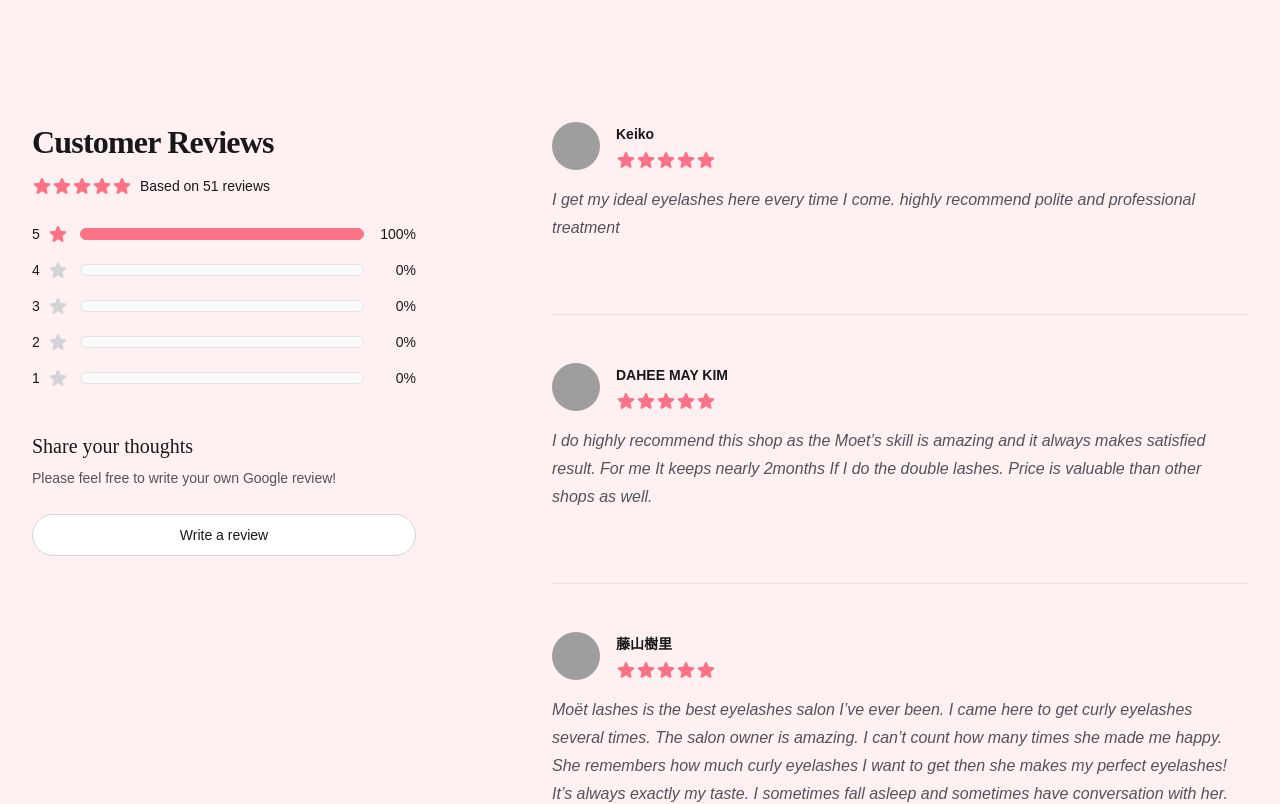
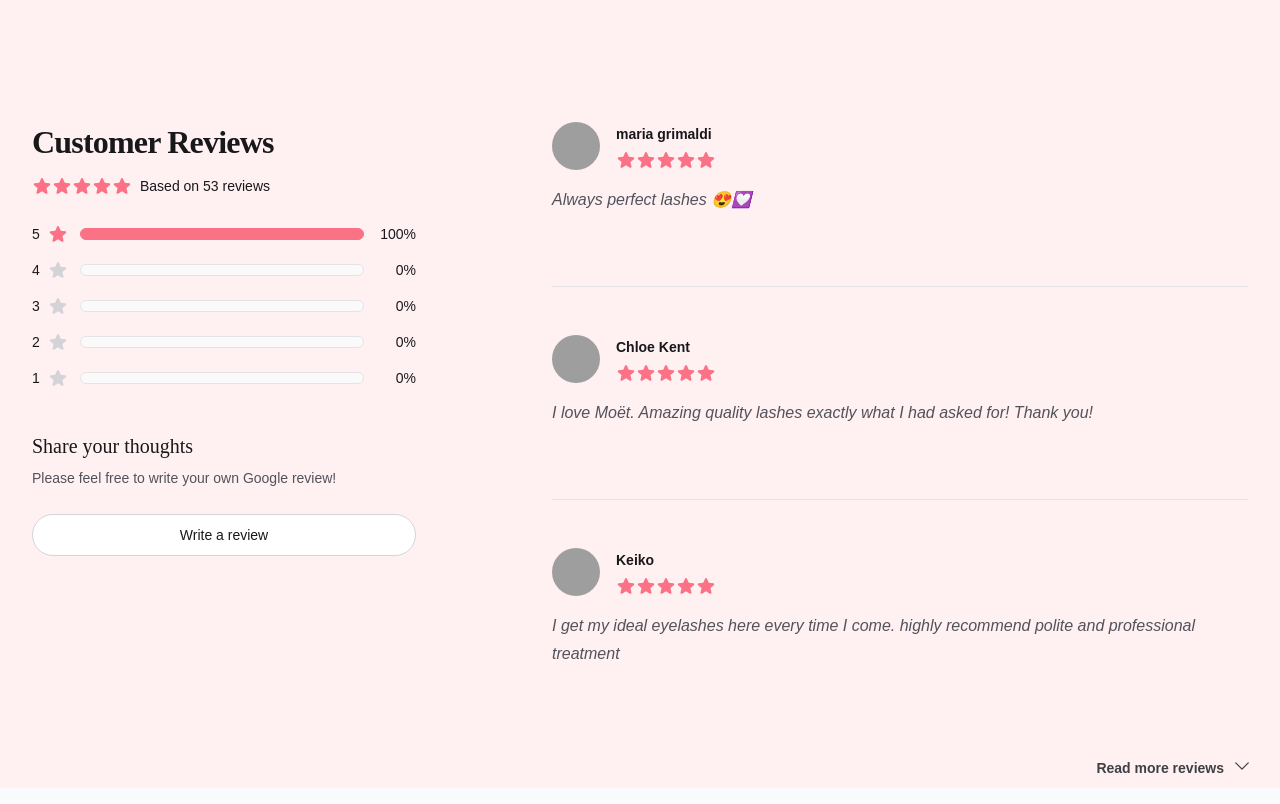
Before and after one commit to Emily-Nilsen/moet-lashes, a Next.js app: page / in a window 1280 px wide. Shown: the part 2280-3084 px from the top of the page. Built offline with nearby package versions, Linux system fonts and the light colour scheme; grey boxes are pictures that could not be loaded; a web font is replaced by a local one.

Commit message:
add reviews 52 and 53

```diff
--- a/src/components/CustomerReviews.jsx
+++ b/src/components/CustomerReviews.jsx
@@ -9,9 +9,9 @@ import { Disclosure } from '@headlessui/react'
 
 const reviews = {
   average: 5,
-  totalCount: 51,
+  totalCount: 53,
   counts: [
-    { rating: 5, count: 51 },
+    { rating: 5, count: 53 },
     { rating: 4, count: 0 },
     { rating: 3, count: 0 },
     { rating: 2, count: 0 },
@@ -19,6 +19,26 @@ const reviews = {
   ],
   featured: [
     // More reviews...
+    {
+      id: 53,
+      rating: 5,
+      content: `
+        <p>Always perfect lashes 😍💟</p>
+      `,
+      author: 'maria grimaldi',
+      avatarSrc:
+        'https://res.cloudinary.com/dt3k2apqd/image/upload/q_auto/Mo%C3%ABt%20Lashes/flowers/flower_53_bbwgvv.webp',
+    },
+    {
+      id: 52,
+      rating: 5,
+      content: `
+        <p>I love Moët. Amazing quality lashes exactly what I had asked for! Thank you!</p>
+      `,
+      author: 'Chloe Kent',
+      avatarSrc:
+        'https://res.cloudinary.com/dt3k2apqd/image/upload/q_auto/Mo%C3%ABt%20Lashes/flowers/flower_52_r46cgv.webp',
+    },
     {
       id: 51,
       rating: 5,
```
